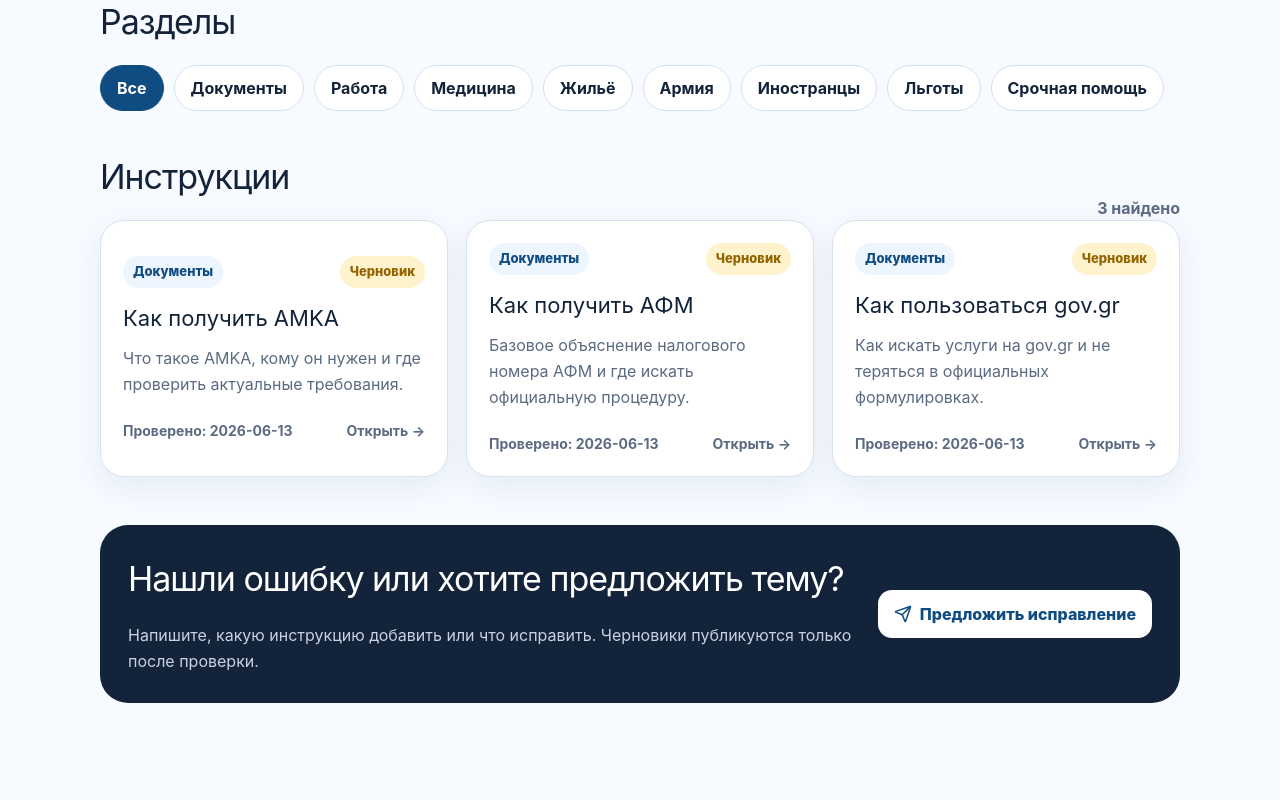
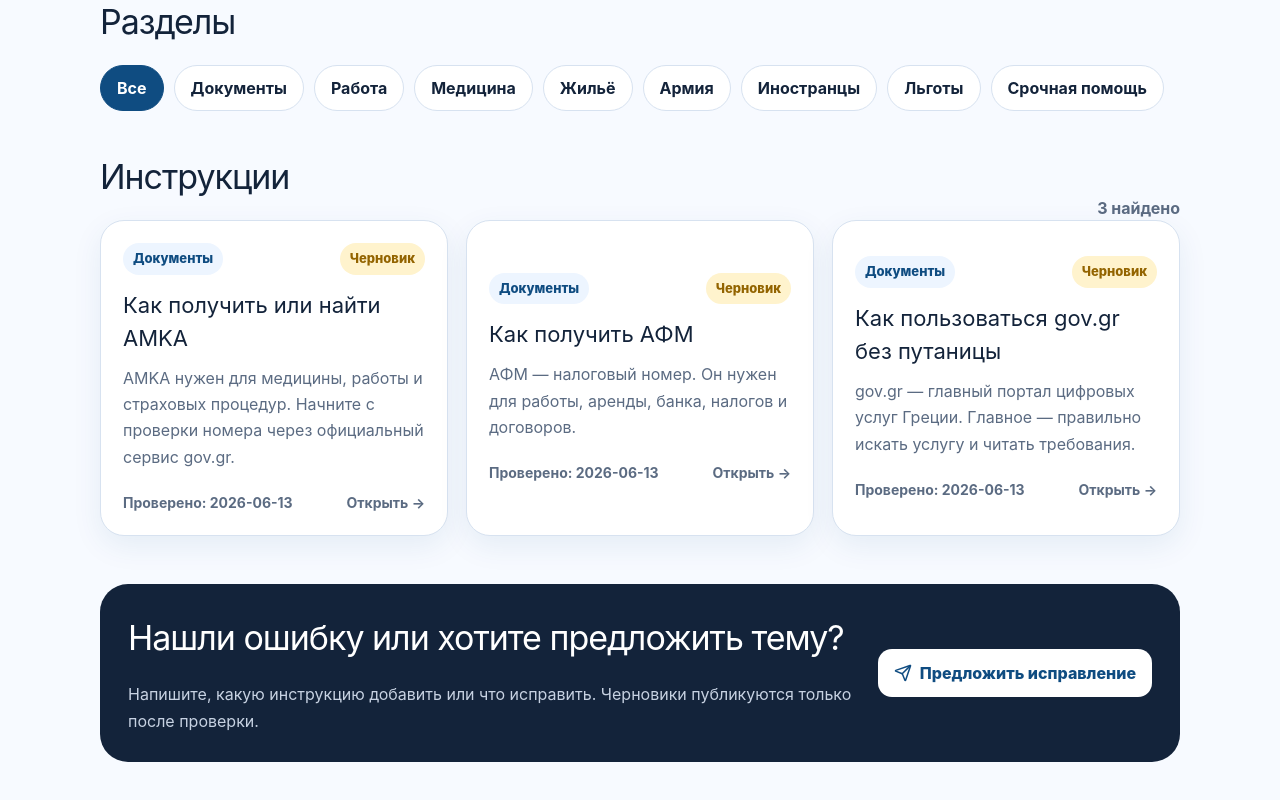
Before and after one commit to sergiosk222/Greece-guide, a React (Vite) app: page / in a window 1280 px wide. Shown: the part 791-1591 px from the top of the page. Before the commit the page ends 1564 px from the top, so only its background shows below. Built offline with nearby package versions, Linux system fonts and the light colour scheme.

Commit message:
Point article data to v2 file

```diff
--- a/src/data/articles.js
+++ b/src/data/articles.js
@@ -1,61 +1,3 @@
-export const articles = [
-  {
-    id: 'amka',
-    title: 'Как получить ΑΜΚΑ',
-    category: 'Документы',
-    summary: 'Что такое ΑΜΚΑ, кому он нужен и где проверить актуальные требования.',
-    status: 'draft',
-    lastChecked: '2026-06-13',
-    sourceName: 'gov.gr / e-EFKA',
-    sourceUrl: 'https://www.gov.gr/',
-    sections: {
-      short: 'ΑΜΚΑ — это номер социального страхования, который часто нужен для медицины, работы и страховых процедур в Греции.',
-      whoNeeds: 'Гражданам, работникам, застрахованным лицам и иностранцам, которым нужно пользоваться медицинскими или страховыми услугами.',
-      documents: 'Проверьте актуальные требования на официальном сайте. Обычно могут понадобиться удостоверение личности или паспорт, налоговые данные и документы проживания для иностранцев.',
-      where: 'Начните с gov.gr или e-EFKA. При необходимости обратитесь в ΚΕΠ или соответствующую службу.',
-      steps: ['Откройте официальный источник.', 'Проверьте, какие документы нужны именно в вашем случае.', 'Подготовьте документы.', 'Подайте заявление онлайн или через ответственную службу.', 'Сохраните номер и официальное подтверждение.'],
-      mistakes: ['Не опираться на старые советы из Facebook.', 'Не идти в службу без проверки документов.', 'Не публиковать личный ΑΜΚΑ в открытых чатах.'],
-      warning: 'Информация объясняет официальный источник простым языком. Перед действием проверьте актуальность на официальном сайте.'
-    }
-  },
-  {
-    id: 'afm',
-    title: 'Как получить ΑΦΜ',
-    category: 'Документы',
-    summary: 'Базовое объяснение налогового номера ΑΦΜ и где искать официальную процедуру.',
-    status: 'draft',
-    lastChecked: '2026-06-13',
-    sourceName: 'AADE',
-    sourceUrl: 'https://www.aade.gr/',
-    sections: {
-      short: 'ΑΦΜ — это греческий налоговый номер. Он нужен для работы, аренды, банка, налогов и многих официальных процедур.',
-      whoNeeds: 'Почти каждому взрослому человеку, который живёт, работает, снимает жильё или открывает счёт в Греции.',
-      documents: 'Проверьте актуальные требования на сайте AADE. Для иностранцев список документов может отличаться.',
-      where: 'Официальный источник — AADE. Некоторые действия могут выполняться через myAADE.',
-      steps: ['Откройте сайт AADE.', 'Найдите актуальную процедуру получения ΑΦΜ.', 'Проверьте документы для вашей категории.', 'Подайте заявление по официальной процедуре.', 'Сохраните подтверждение и налоговые данные.'],
-      mistakes: ['Путать ΑΦΜ и ΑΜΚΑ.', 'Использовать неофициальные посреднические сайты.', 'Не проверять, нужна ли запись заранее.'],
-      warning: 'Информация объясняет официальный источник простым языком. Перед действием проверьте актуальность на официальном сайте.'
-    }
-  },
-  {
-    id: 'govgr',
-    title: 'Как пользоваться gov.gr',
-    category: 'Документы',
-    summary: 'Как искать услуги на gov.gr и не теряться в официальных формулировках.',
-    status: 'draft',
-    lastChecked: '2026-06-13',
-    sourceName: 'gov.gr',
-    sourceUrl: 'https://www.gov.gr/',
-    sections: {
-      short: 'gov.gr — официальный портал цифровых государственных услуг Греции.',
-      whoNeeds: 'Любому человеку, которому нужны справки, заявления, записи, документы или доступ к государственным услугам.',
-      documents: 'Для многих услуг нужны коды Taxisnet. Для некоторых услуг могут понадобиться ΑΦΜ, ΑΜΚΑ, телефон или email.',
-      where: 'Официальный сайт: gov.gr.',
-      steps: ['Откройте gov.gr.', 'В строке поиска напишите название услуги или проблему.', 'Откройте страницу услуги.', 'Прочитайте требования и источник.', 'Войдите через Taxisnet, если это требуется.', 'Сохраните результат или подтверждение.'],
-      mistakes: ['Искать только на русском языке.', 'Не читать раздел с требованиями.', 'Закрывать страницу без сохранения подтверждения.'],
-      warning: 'Информация объясняет официальный источник простым языком. Перед действием проверьте актуальность на официальном сайте.'
-    }
-  }
-];
+import { articles, categories } from './articles-v2.js';
 
-export const categories = ['Все', 'Документы', 'Работа', 'Медицина', 'Жильё', 'Армия', 'Иностранцы', 'Льготы', 'Срочная помощь'];
+export { articles, categories };
```
